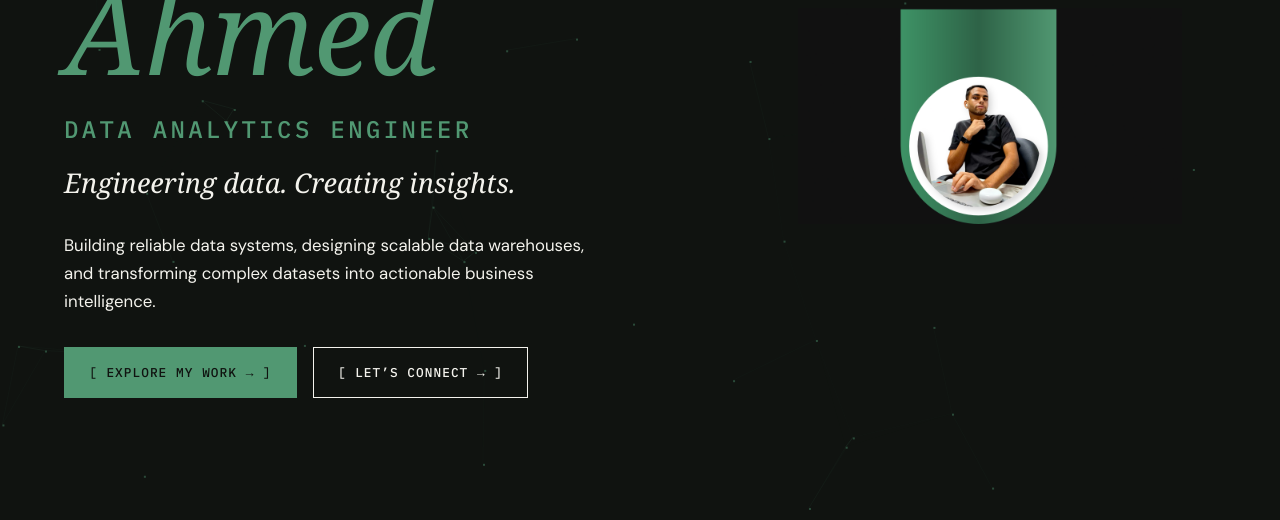
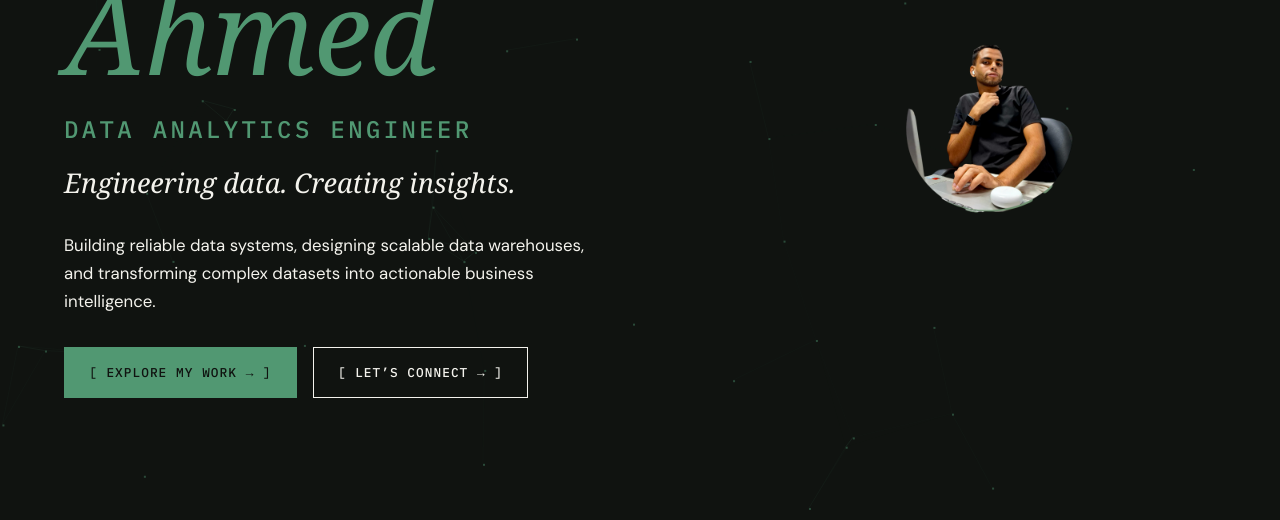
Before and after one commit to mostafaahmed-20/mostafaahmed-20.github.io, a plain HTML site: page index.html in a window 1280 px wide. Shown: the part 279-799 px from the top of the page. Drawn offline with Linux system fonts and the light colour scheme; animation ran at ten frames a second; a web font is replaced by a local one.

Commit message:
Update index.html

```diff
--- a/index.html
+++ b/index.html
@@ -38,7 +38,7 @@
 <p class="sub l">Building reliable data systems, designing scalable data warehouses, and transforming complex datasets into actionable business intelligence.</p>
 <p class="cta l"><a class="btn" href="#projects">[ Explore my work → ]</a><a class="btn ghost" href="#contact">[ Let’s connect → ]</a></p>
 </div>
-<figure class="viz portrait"><img src="assets/web.png" alt="Portrait of Mostafa Ahmed seated at his laptop, inside a green badge frame" width="560" height="750" fetchpriority="high"></figure>
+<figure class="viz portrait"><img src="assets/Test-Photoroom.png" alt="Portrait of Mostafa Ahmed seated at his laptop, inside a green badge frame" width="560" height="750" fetchpriority="high"></figure>
 </section>
 
 <section id="about" class="light">
```
